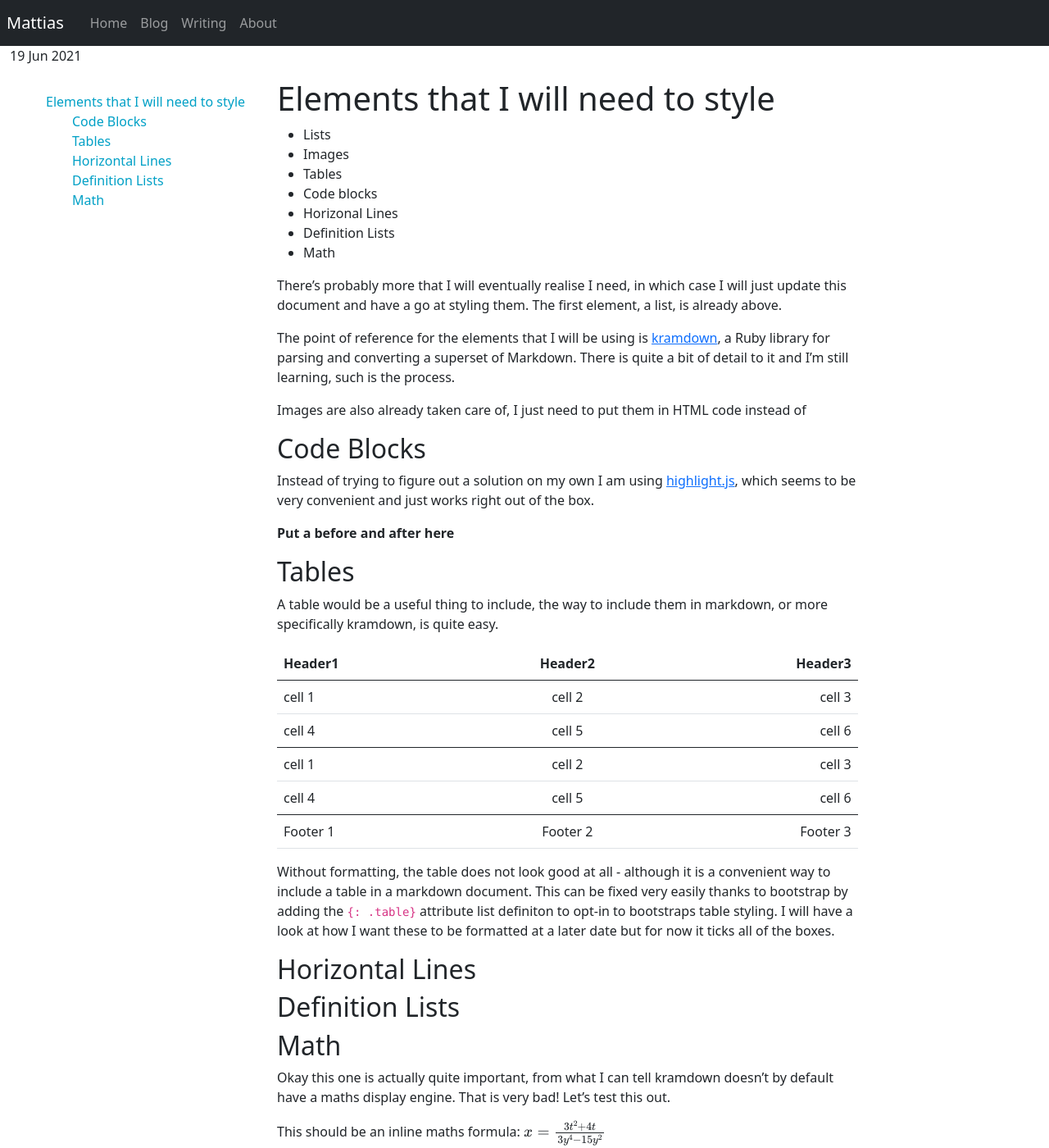
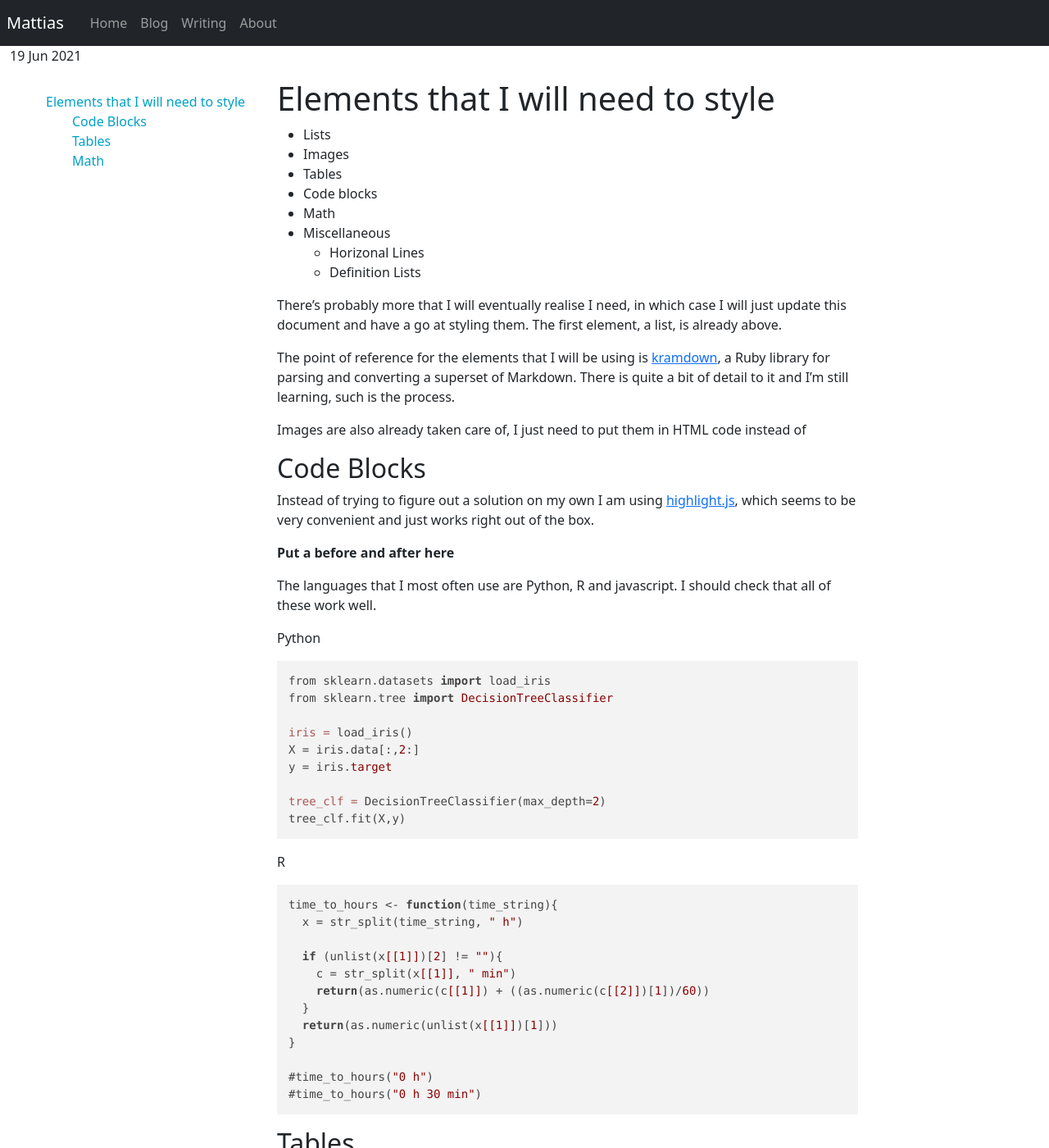
Before and after one commit to tolhurmatt/LuckyRabbi.github.io, a Jekyll site: the page built from _posts/2021-06-19-The-Subject-Of-Style.md, in a window 1280 px wide and 1400 px high. Shown: the whole window at 82% size. Built offline with Jekyll 4.4.1, drawn with Linux system fonts in a browser that asks for light colours; nearby versions of some CDN libraries; some of the changed text lies outside the part shown.

Commit message:
Hello world Baa

```diff
--- a/_posts/2021-06-19-The-Subject-Of-Style.md
+++ b/_posts/2021-06-19-The-Subject-Of-Style.md
@@ -13,9 +13,10 @@ use_math: true
 - Images
 - Tables
 - Code blocks
-- Horizonal Lines
-- Definition Lists
 - Math
+- Miscellaneous
+	- Horizonal Lines
+	- Definition Lists
 
 There's probably more that I will eventually realise I need, in which case I will just update this document and have a go at styling them. The first element, a list, is already above.
 
@@ -28,6 +29,41 @@ Images are also already taken care of, I just need to put them in HTML code inst
 Instead of trying to figure out a solution on my own I am using [highlight.js]("https://highlightjs.org/"), which seems to be very convenient and just works right out of the box.
 
 **Put a before and after here**
+
+The languages that I most often use are Python, R and javascript. I should check that all of these work well.
+
+Python
+
+~~~ python
+from sklearn.datasets import load_iris
+from sklearn.tree import DecisionTreeClassifier
+
+iris = load_iris()
+X = iris.data[:,2:]
+y = iris.target
+
+tree_clf = DecisionTreeClassifier(max_depth=2)
+tree_clf.fit(X,y)
+~~~
+{: .language-python}
+
+R
+
+~~~ R
+time_to_hours <- function(time_string){
+  x = str_split(time_string, " h")
+
+  if (unlist(x[[1]])[2] != ""){
+    c = str_split(x[[1]], " min")
+    return(as.numeric(c[[1]]) + ((as.numeric(c[[2]])[1])/60))
+  }
+  return(as.numeric(unlist(x[[1]])[1]))
+}
+
+#time_to_hours("0 h")
+#time_to_hours("0 h 30 min")
+~~~
+{: .language-R}
 
 ## Tables
 
@@ -46,14 +82,11 @@ A table would be a useful thing to include, the way to include them in markdown,
 
 Without formatting, the table does not look good at all - although it is a convenient way to include a table in a markdown document. This can be fixed very easily thanks to bootstrap by adding the `{: .table}` attribute list definiton to opt-in to bootstraps table styling. I will have a look at how I want these to be formatted at a later date but for now it ticks all of the boxes.
 
-## Horizontal Lines
-
-
-## Definition Lists
-
 
 ## Math
 
 Okay this one is actually quite important, from what I can tell kramdown doesn't by default have a maths display engine. That is very bad! Let's test this out.
 
 This should be an inline maths formula:  $$ x = \frac{3t^{2}+4t}{3y^{4} - 15y^{2}} $$
+
+I'm not sure how to do block mathematics perhaps a single dollar sign \[ \lim_{x\to1} \frac{x^2-1}{x-1} = 2 \]
--- a/assets/js/scroll.js
+++ b/assets/js/scroll.js
@@ -4,9 +4,9 @@ window.addEventListener('DOMContentLoaded', () => {
     entries.forEach(entry => {
       const id = entry.target.getAttribute('id');
       if (entry.intersectionRatio > 0) {
-        document.querySelector(`nav ul li a[href="#${id}"]`).parentElement.classList.add('active');
+        document.querySelector(`nav li a[href="#${id}"]`).parentElement.classList.add('active');
       } else {
-        document.querySelector(`nav ul li a[href="#${id}"]`).parentElement.classList.remove('active');
+        document.querySelector(`nav li a[href="#${id}"]`).parentElement.classList.remove('active');
       }
     });
   });
```
Also changed, not shown: _posts/2021-06-20-If_you_dont_have_a_website.md (+6 -5 lines), _posts/2021-06-28-Lessons-in-automated-data-analysis.md (added, +11 -0 lines), 1 other file.
